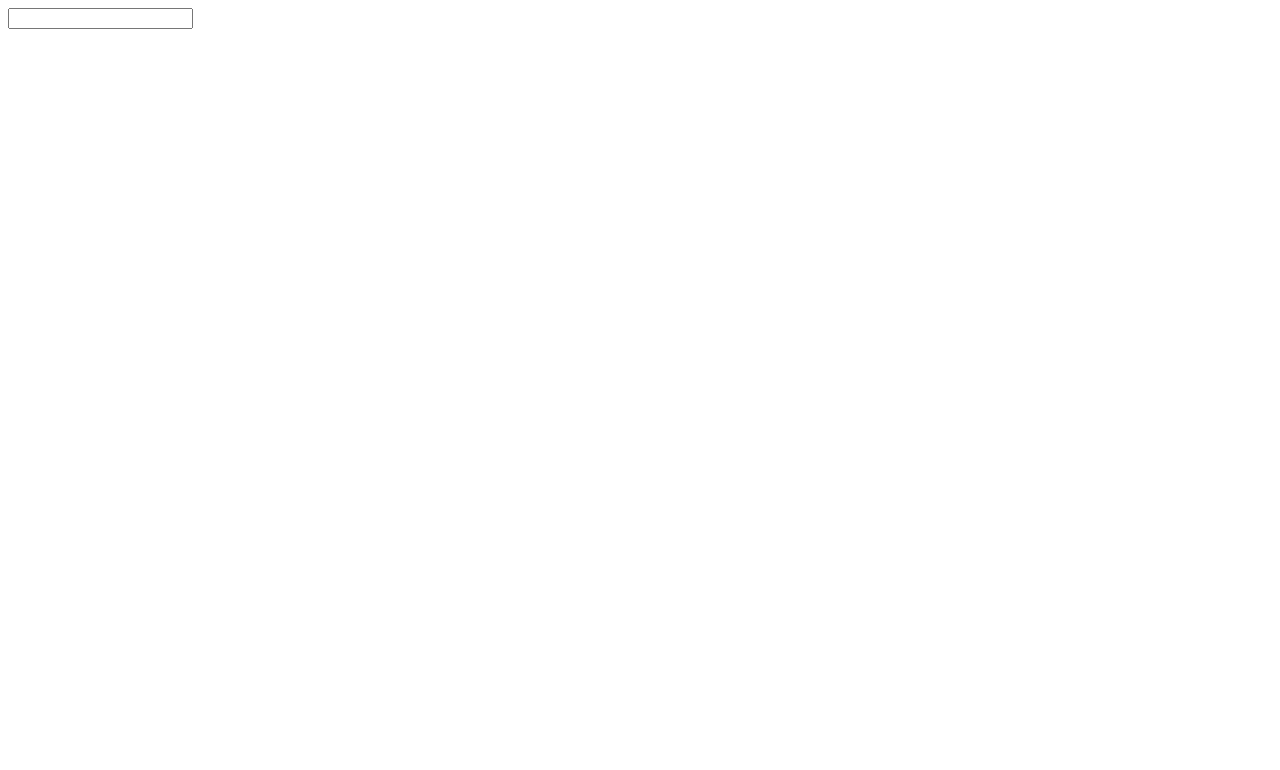
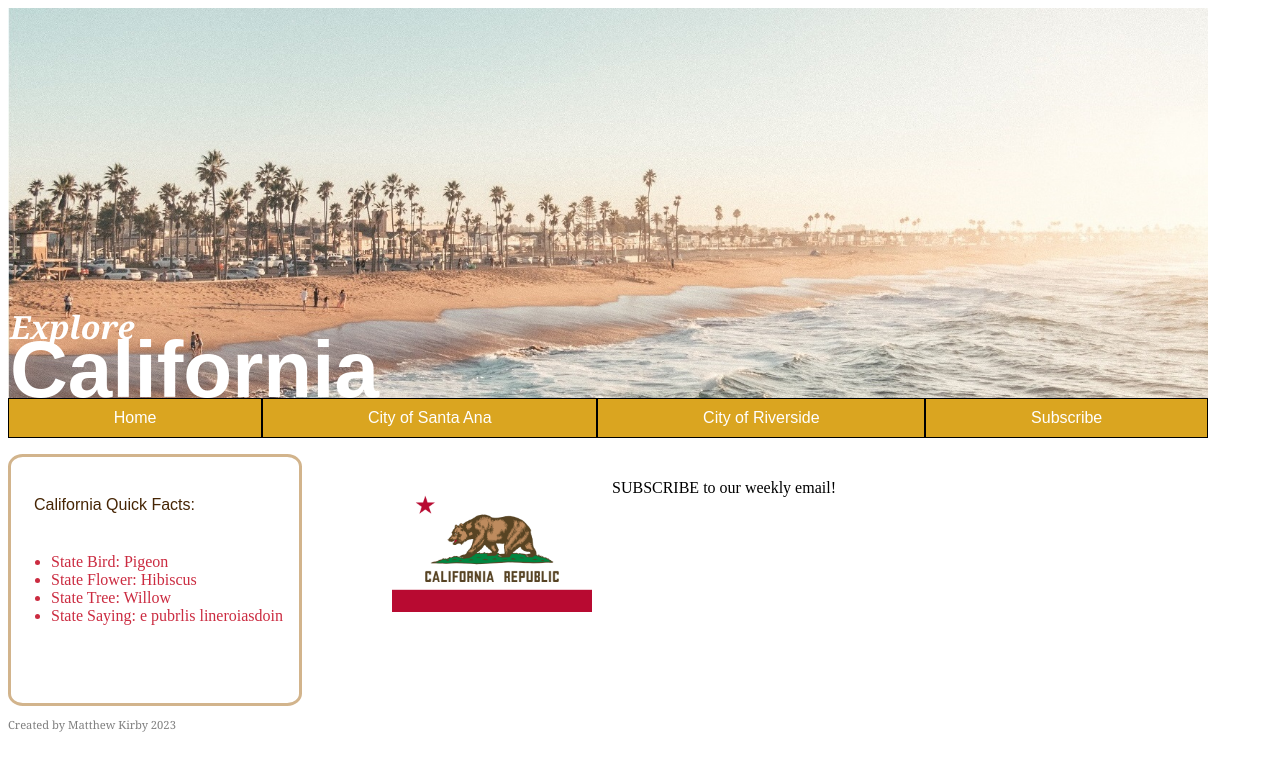
Before and after one commit to kirbotron64/ca_website, a plain HTML site: page subscribe.html in a window 1280 px wide. Drawn offline with Linux system fonts and the light colour scheme.

Commit message:
Updates images and adds structure

```diff
--- a/subscribe.html
+++ b/subscribe.html
@@ -4,10 +4,52 @@
     <meta charset="UTF-8">
     <meta name="viewport" content="width=device-width, initial-scale=1.0">
     <title>Subscribe</title>
+    <link rel="stylesheet" href="style.css">
 </head>
 <body>
-    <form>
-        <input type="email">
-    </form>
+        <header>
+            <div id="header_container">
+                <img src="img/beach.jpg" alt="sunny beach dotted with people and palm trees" id="header_pic">
+            </div>
+            <h1>
+                Explore
+            </h1>
+            <h2>
+                California
+            </h2>
+        </header>
+        <nav>
+            <ul id="nav_container">
+                <li><a href="index.html">Home</a></li>
+                <li><a href="santa_ana.html">City of Santa Ana</a></li>
+                <li><a href="riverside.html">City of Riverside</a></li>
+                <li><a href="subscribe.html">Subscribe</a></li>
+            </ul>
+
+
+        </nav>
+        <main id="main_container">
+            <aside class="box">
+                <p>
+                    California Quick Facts:
+                    <ul>
+                        <li>State Bird: Pigeon</li>
+                        <li>State Flower: Hibiscus</li>
+                        <li>State Tree: Willow</li>
+                        <li>State Saying: e pubrlis lineroiasdoin</li>
+                    </ul>
+                </p>
+            </aside>
+            <section class="box one">
+                <p>
+                    <img src="img/ca_flag.png" alt="california state flag">
+                    SUBSCRIBE to our weekly email!
+
+                </p>
+            </section>
+        </main>
+        <footer class="box footer">
+            <p>Created by Matthew Kirby 2023</p>
+        </footer>
 </body>
 </html>
```
Also changed, not shown: riverside.html (+1 -1 lines), sacramento.html (+1 -1 lines), santa_ana.html (+1 -1 lines), img/riverside.png (added), img/sacramento.png (added), img/santa_ana.png (added).
